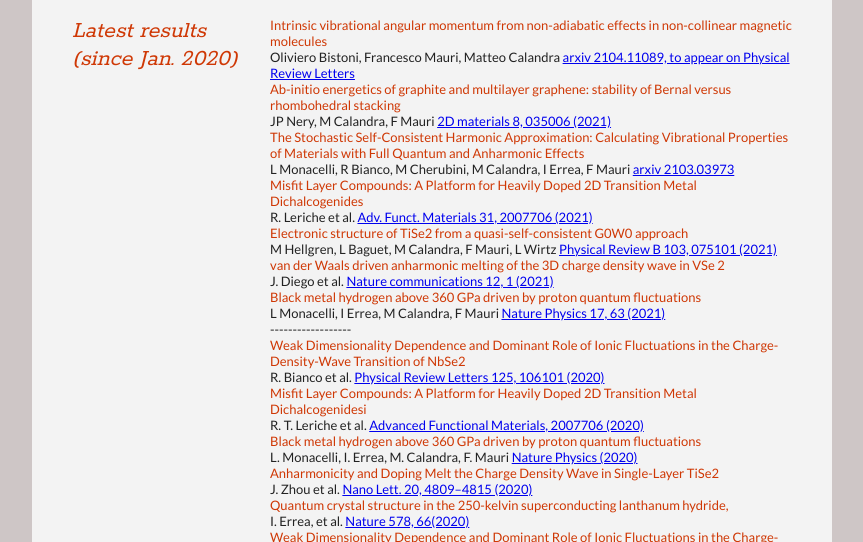
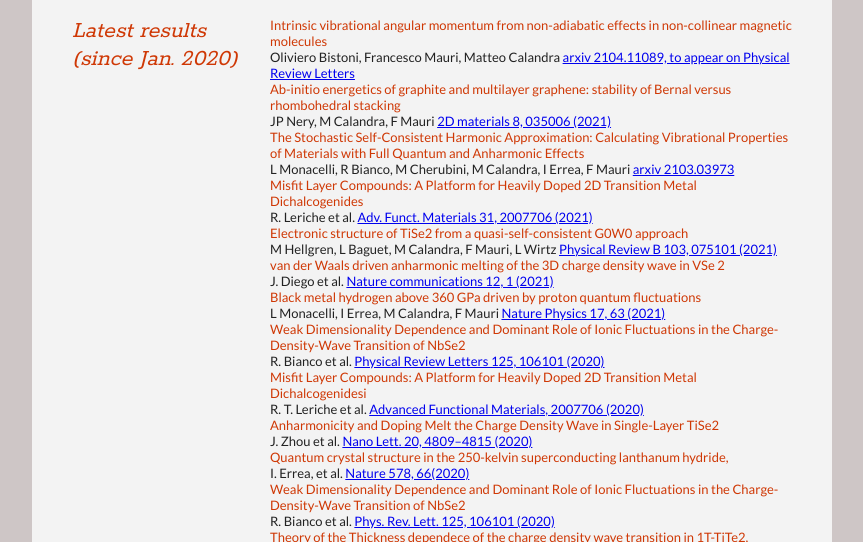
Before and after one commit to mcalandra/mcalandra.github.io, a plain HTML site: page index.html in a window 1280 px wide. Shown: the part 188-730 px from the top of the page, without its empty margins (208-1071 px from the left). Drawn offline with Linux system fonts and the light colour scheme; a script that the page names is missing.

Commit message:
Update index.html

```diff
--- a/index.html
+++ b/index.html
@@ -84,7 +84,7 @@
 			         <dd> L Monacelli, I Errea, M Calandra, F Mauri
 				 <a href="https://www.nature.com/articles/s41567-020-1009-3"> Nature Physics 17, 63 (2021)</a>
                                  </dd>
-			------------------
+
 		                 <dt style="color:#cf3805"><dt style="color:#cf3805">Weak Dimensionality Dependence and Dominant Role of Ionic Fluctuations in the Charge-Density-Wave Transition of  NbSe2
 			         <dd> R. Bianco et al.
 				 <a href="https://doi.org/10.1103/PhysRevLett.125.106101"> Physical Review Letters 125, 106101 (2020)   </a>
@@ -95,10 +95,7 @@
 				 <a href="https://onlinelibrary.wiley.com/doi/full/10.1002/adfm.202007706"> Advanced Functional Materials, 2007706 (2020)   </a>
                                  </dd>
 
-				<dt style="color:#cf3805"><dt style="color:#cf3805">Black metal hydrogen above 360 GPa driven by proton quantum fluctuations
-			         <dd> L. Monacelli, I. Errea, M. Calandra, F. Mauri
-				 <a href="https://doi.org/10.1038/s41567-020-1009-3"> Nature Physics (2020)   </a>
-                                 </dd>
+
 
 				 <dt style="color:#cf3805"><dt style="color:#cf3805">Anharmonicity and Doping Melt the Charge Density Wave in Single-Layer TiSe2
 			         <dd> J. Zhou et al.
```
